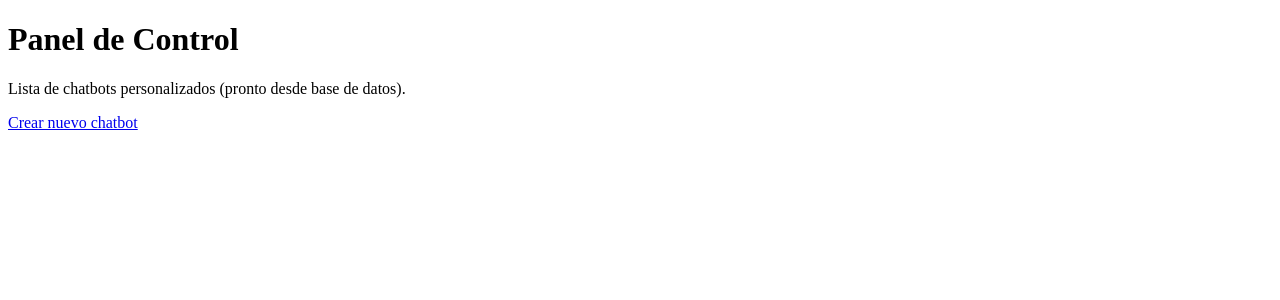
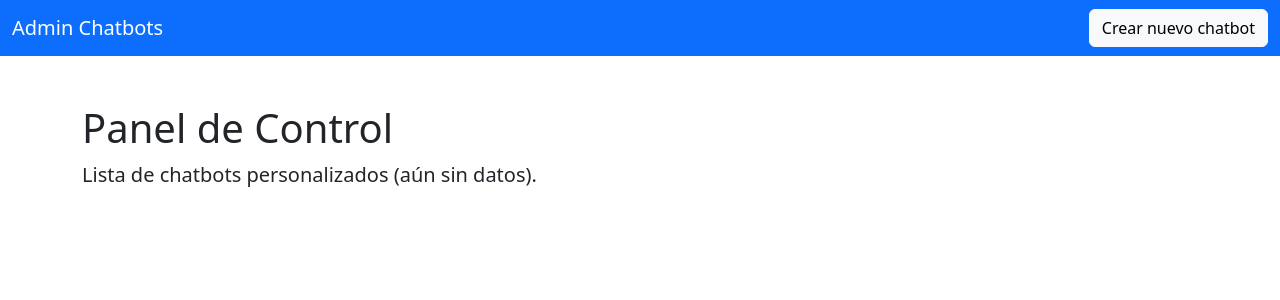
Before and after one commit to elisarrtech/proyectoflask, a Flask app: page /dashboard in a window 1280 px wide. Shown: the top 300 px of the page. Run offline with Flask 3, Linux system fonts and the light colour scheme.

Commit message:
Update dashboard.html

```diff
--- a/templates/dashboard.html
+++ b/templates/dashboard.html
@@ -1,11 +1,26 @@
 <!DOCTYPE html>
-<html>
+<html lang="es">
 <head>
-    <title>Dashboard</title>
+  <meta charset="UTF-8" />
+  <meta name="viewport" content="width=device-width, initial-scale=1" />
+  <title>Dashboard - Admin Chatbots</title>
+  <link href="https://cdn.jsdelivr.net/npm/bootstrap@5.3.0/dist/css/bootstrap.min.css" rel="stylesheet" />
 </head>
 <body>
+
+  <nav class="navbar navbar-expand-lg navbar-dark bg-primary">
+    <div class="container-fluid">
+      <a class="navbar-brand" href="#">Admin Chatbots</a>
+      <div>
+        <a href="/nuevo" class="btn btn-light">Crear nuevo chatbot</a>
+      </div>
+    </div>
+  </nav>
+
+  <main class="container my-5">
     <h1>Panel de Control</h1>
-    <p>Lista de chatbots personalizados (pronto desde base de datos).</p>
-    <a href="/nuevo">Crear nuevo chatbot</a>
+    <p class="lead">Lista de chatbots personalizados (aún sin datos).</p>
+  </main>
+
 </body>
 </html>
```
